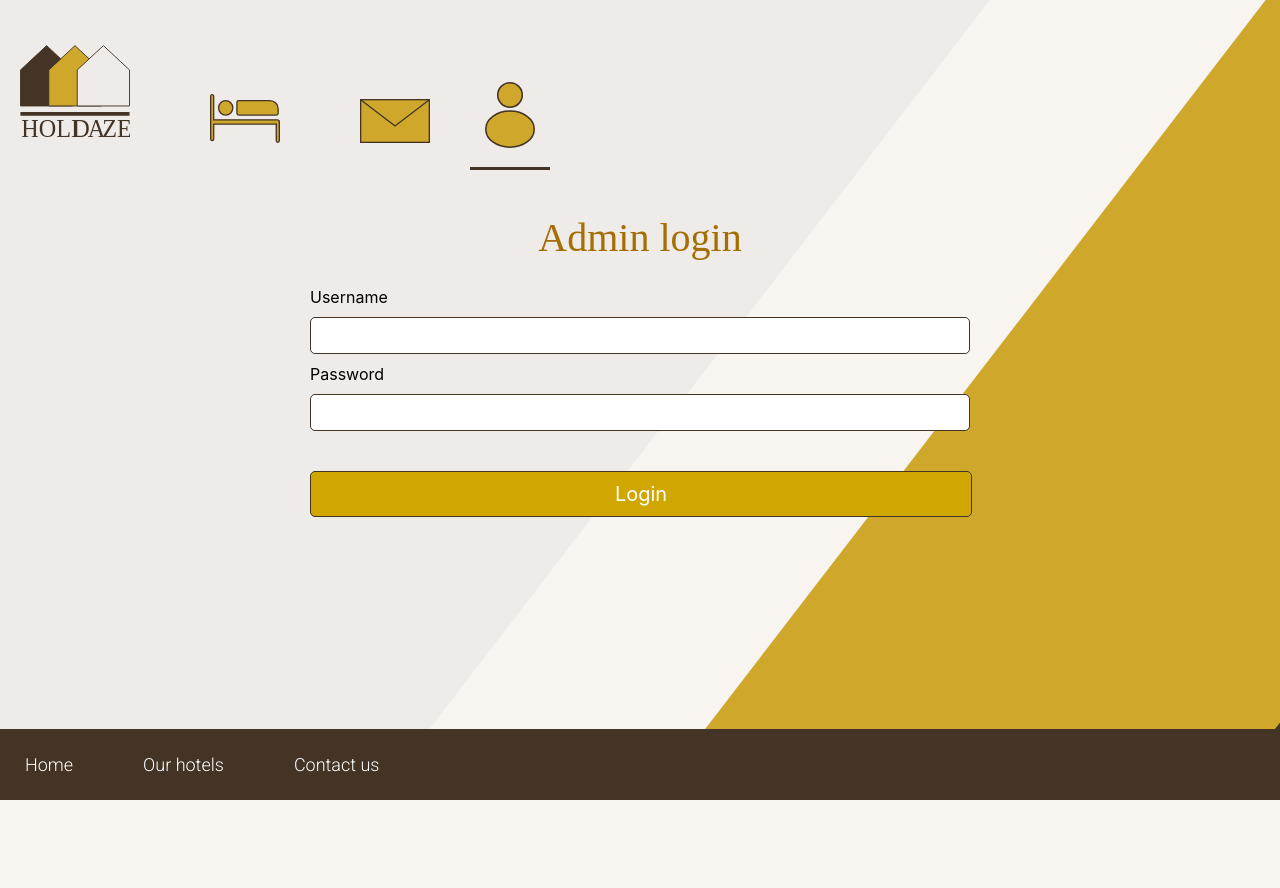
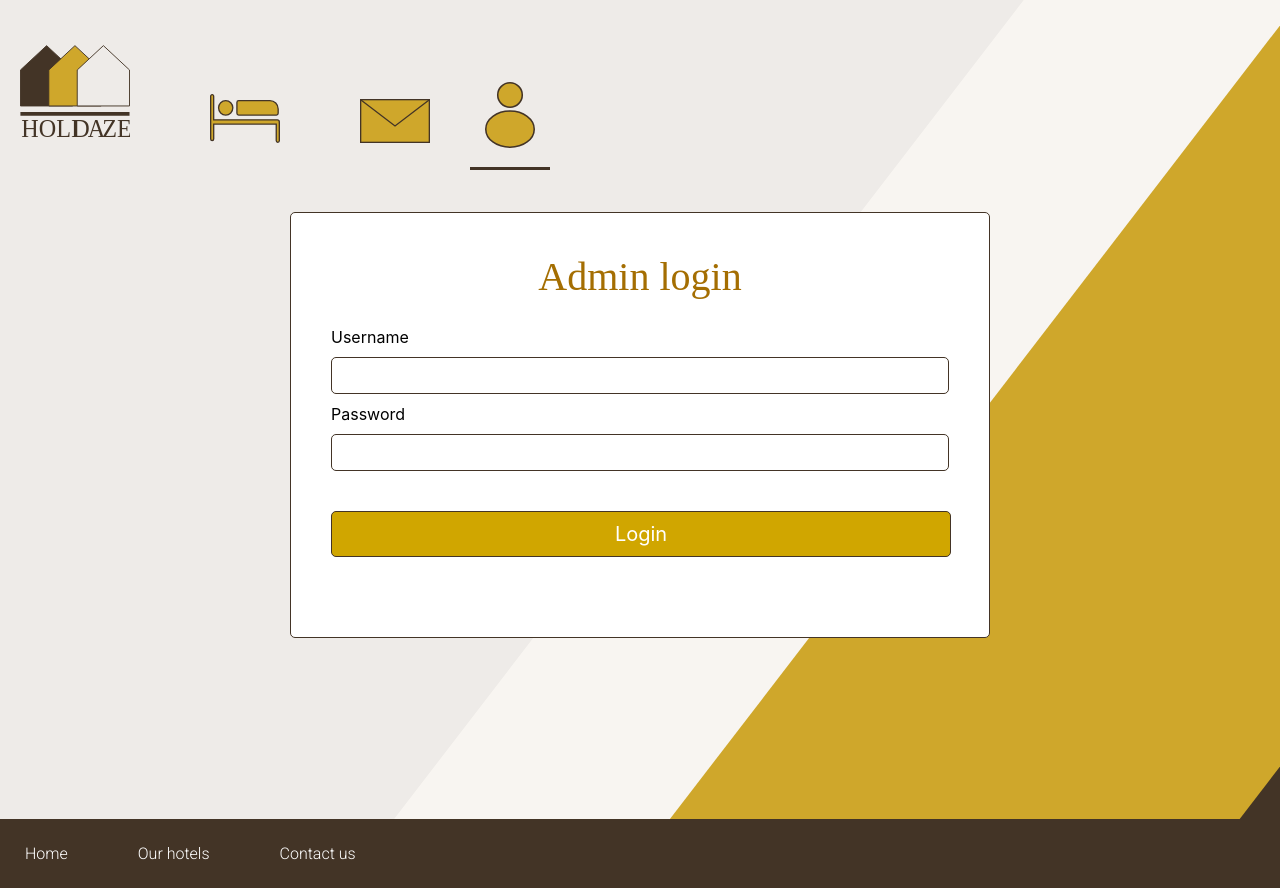
Before and after one commit to Tonje86/holidaze-project-exam-te, a React (Create React App) app: page /login in a window 1280 px wide. Before the commit the page ends 800 px from the top, so only its background shows below. Built offline with nearby package versions, Linux system fonts and the light colour scheme; a web font is replaced by a local one.

Commit message:
småfiks

```diff
--- a/src/App.css
+++ b/src/App.css
@@ -1,4 +1,11 @@
 @import url("https://fonts.googleapis.com/css2?family=Baloo+Tammudu+2&family=Roboto:wght@100;300&display=swap");
+
+/*
+font-family: 'Baloo Tammudu 2', cursive;
+font-family: 'Roboto', sans-serif;
+
+
+*/
 
 :root {
     --dark-orange: #a46e02;
@@ -20,7 +27,7 @@ html {
 }
 
 body {
-    background-color: #f8f5f1;
+    background-color: var(--backgroundColor);
     background-image: url("./images//background.svg");
     background-size: cover;
     background-position: center;
--- a/src/components/common/error/ValError.js
+++ /dev/null
@@ -1,5 +0,0 @@
-import styles from "./Error.module.css";
-
-export default function ValidationError({ children }) {
-    return <div className={styles.valContainer}>{children}</div>;
-}
--- a/src/components/contact/Contact.module.css
+++ b/src/components/contact/Contact.module.css
@@ -7,7 +7,7 @@
 }
 
 .contactCards h1 {
-    margin: 0px;
+    margin-bottom: 0px;
 }
 
 .contactText {
--- a/src/components/contact/messages/MessageForm.js
+++ b/src/components/contact/messages/MessageForm.js
@@ -6,7 +6,7 @@ import * as yup from "yup";
 import { yupResolver } from "@hookform/resolvers/yup";
 import { HK_MESSAGE } from "../../../constants/api";
 import MainHeading from "../../../typography/MainHeading";
-import ValError from "../../common/error/ValError";
+import Error from "../../common/error/Error";
 import styles from "./MessageForm.module.css";
 
 const schema = yup.object().shape({
@@ -42,7 +42,7 @@ function MessageForm() {
             history.push("/successmessage");
         } catch (error) {
             console.log("error", error);
-            setServerError(error.toString());
+            setServerError(error);
         } finally {
             setSubmitting(false);
         }
@@ -52,7 +52,7 @@ function MessageForm() {
         <>
             <fieldset disabled={submitting}>
                 <form className={styles.messageForm} onSubmit={handleSubmit(onSubmit)}>
-                    {serverError && <ValError>{serverError}</ValError>}
+                    {serverError && <Error />}
                     <MainHeading title="Message us" />
 
                     <label>First name</label>
--- a/src/components/contact/messages/MessageForm.module.css
+++ b/src/components/contact/messages/MessageForm.module.css
@@ -1,5 +1,9 @@
 form {
     margin-bottom: 80px;
+}
+
+.messageForm h1 {
+    margin-top: 0px;
 }
 
 .messageForm {
--- a/src/components/footer/Footer.module.css
+++ b/src/components/footer/Footer.module.css
@@ -23,6 +23,7 @@
     font-size: 18px;
     margin: 0px 60px 0px 10px;
     color: #fff;
+    font-size: 16px;
 }
 
 .footerLi:hover {
@@ -32,6 +33,5 @@
 @media screen and (max-width: 500px) {
     .footerLi {
         margin: 15px;
-        font-size: 16px;
     }
 }
--- a/src/components/login/Login.js
+++ b/src/components/login/Login.js
@@ -50,7 +50,7 @@ export default function LoginForm() {
             history.push("/admin");
         } catch (error) {
             console.log("error", error);
-            setLoginError(error.toString());
+            setLoginError(error);
         } finally {
             setSubmitting(false);
         }
@@ -58,17 +58,18 @@ export default function LoginForm() {
 
     return (
         <>
+            <fieldset disabled={submitting}>
                 <form className={styles.loginForm} onSubmit={handleSubmit(onSubmit)}>
                     <MainHeading title="Admin login" />
                     {loginError && <span>Wrong username and/or password</span>}
 
-                <div disabled={submitting}>
+                    <div>
                         <label>Username</label>
                         {errors.username && <span>{errors.username.message}</span>}
                         <input type="username" {...register("username")} />
                     </div>
 
-                <div disabled={submitting}>
+                    <div>
                         <label>Password</label>
                         {errors.password && <span>{errors.password.message}</span>}
                         <input type="password" {...register("password")} />
@@ -76,6 +77,7 @@ export default function LoginForm() {
 
                     <button className={styles.loginBtn}>{submitting ? "Loggin in..." : "Login"}</button>
                 </form>
+            </fieldset>
         </>
     );
 }
--- a/src/components/login/Login.module.css
+++ b/src/components/login/Login.module.css
@@ -1,8 +1,17 @@
+.loginForm h1 {
+    margin-top: 0px;
+}
+
 .loginForm {
     width: 100%;
     max-width: 700px;
-    margin: 0px auto;
-    padding: 20px;
+    min-width: 300px;
+    background-color: #fff;
+    margin: 40px auto;
+    padding: 40px;
+    background-color: #fff;
+    border: 1px solid var(--dark-brown);
+    border-radius: 5px;
 }
 
 .loginForm label,
@@ -10,7 +19,7 @@
     display: block;
     width: 100%;
     margin: 10px auto;
-    min-width: 300px;
+    min-width: 200px;
     max-width: 700px;
 }
 
@@ -25,7 +34,7 @@
     cursor: pointer;
     display: block;
     width: 100%;
-    min-width: 300px;
+    min-width: 200px;
     max-width: 700px;
     text-align: center;
     background-color: var(--mustard);
```
Lines whose indentation alone changed are shown as unchanged.
